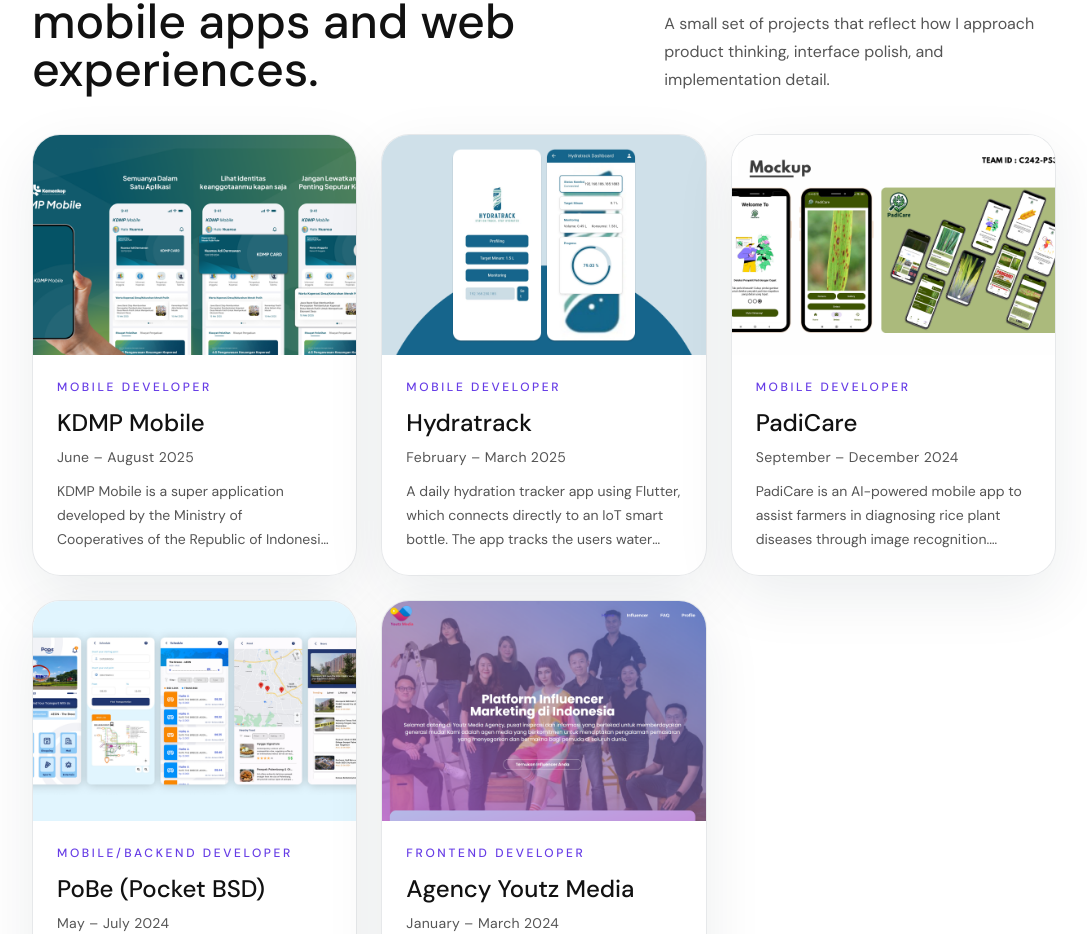
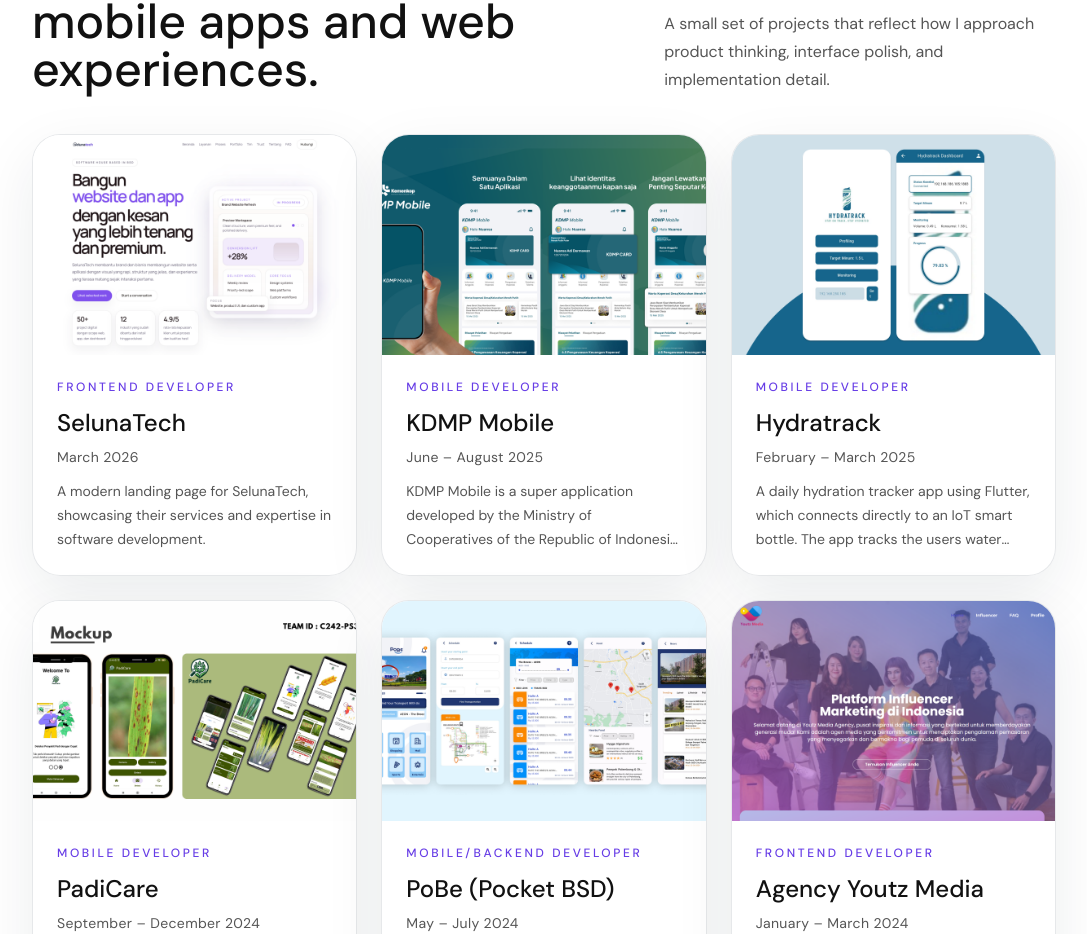
Before and after one commit to rhmdziz/aziz-personal-portofolio, a Next.js app in the folder frontend/: page / in a window 1280 px wide. Shown: the part 2180-3114 px from the top of the page, without its empty margins (96-1183 px from the left). Built offline with nearby package versions, Linux system fonts and the light colour scheme; a web font is replaced by a local one.

Commit message:
add project

```diff
--- a/frontend/data/projects.js
+++ b/frontend/data/projects.js
@@ -1,4 +1,15 @@
 export const projects = [
+  {
+    id: 6,
+    role: "Frontend Developer",
+    title: "SelunaTech",
+    description:
+      "A modern landing page for SelunaTech, showcasing their services and expertise in software development.",
+    image: "/images/project/selunatech.png",
+    date: "March 2026",
+    tech: ["Next.js", "Tailwind CSS"],
+    link: "selunatech-site.vercel.app",
+  },
   {
     id: 5,
     role: "Mobile Developer",
```
Also changed, not shown: frontend/public/images/project/selunatech.png (added).
